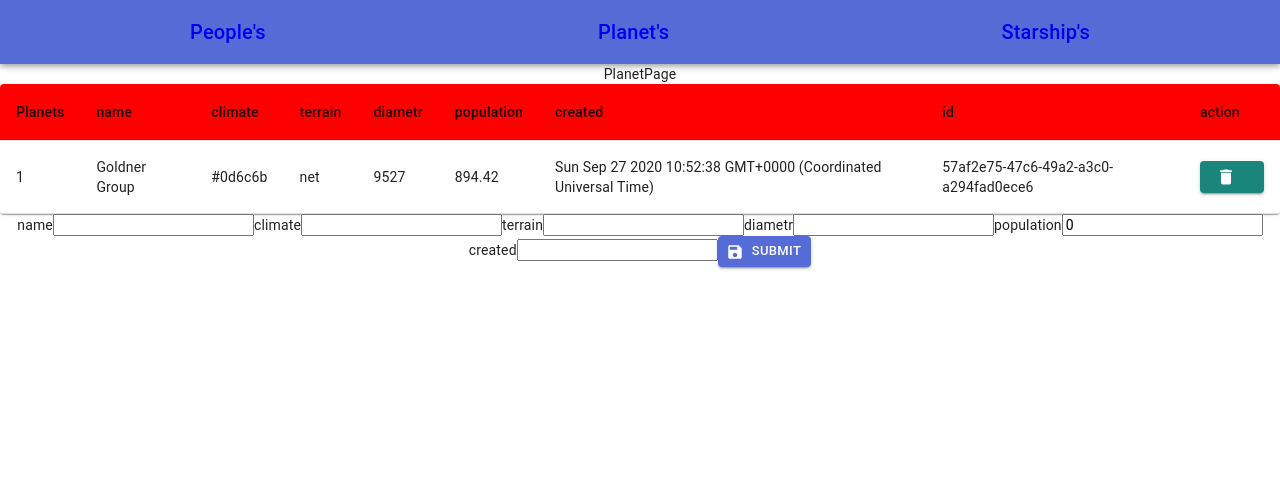
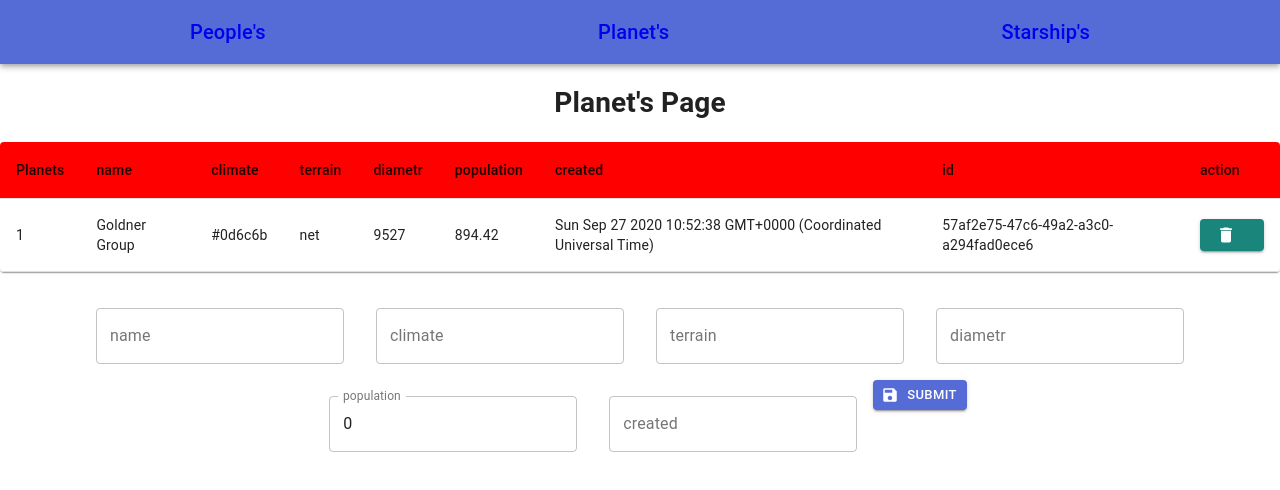
Before and after one commit to magnusducatuslt/task6, a React (Create React App) app: page /planets in a window 1280 px wide. Shown: the top 490 px of the page. Built offline with nearby package versions, Linux system fonts and the light colour scheme.

Commit message:
feat(fix): minor style fixes

```diff
--- a/src/components/common/Form.jsx
+++ b/src/components/common/Form.jsx
@@ -1,5 +1,21 @@
-import React, { useState } from "react";
-
-export const Form = ({ children, submit }) => {
-  return <form onSubmit={submit}>{children}</form>;
+import React from "react";
+import TextField from "@material-ui/core/TextField";
+import { Submit } from "./Submit";
+export const Form = ({ children, inputs, submit }) => {
+  return (
+    <form onSubmit={submit}>
+      {inputs.map((input, index) => (
+        <TextField
+          style={{ margin: "1rem" }}
+          key={`${Date.now()}/${index}/${input.name}`}
+          label={input.name}
+          variant="outlined"
+          value={input.value}
+          type={input.type}
+          onChange={input.onChange}
+        />
+      ))}
+      <Submit text={"Submit"} />
+    </form>
+  );
 };
--- a/src/components/pages/PeoplePage.jsx
+++ b/src/components/pages/PeoplePage.jsx
@@ -29,7 +29,9 @@ export const PeoplePage = ({ initialState, setNewState }) => {
   }));
   return (
     <div>
-      PeoplePage
+      <div>
+        <h1>People's Page</h1>
+      </div>
       {body.length > 0 ? (
         <Table
           body={body}
@@ -40,6 +42,7 @@ export const PeoplePage = ({ initialState, setNewState }) => {
           <h1>no records</h1>
         </div>
       )}
+      <br />
       <Form
         submit={(e) => {
           e.preventDefault();
@@ -49,48 +52,33 @@ export const PeoplePage = ({ initialState, setNewState }) => {
             { id: Faker.random.uuid(), first, last, handle },
           ]);
         }}
-      >
-        <label>
-          First:
-          <input
-            type="text"
-            name="first"
-            value={first}
-            onChange={(e) => {
-              e.preventDefault();
-              e.stopPropagation();
+        inputs={[
+          {
+            type: "text",
+            name: "first",
+            value: first,
+            onChange: (e) => {
               setFirst(e.target.value);
-            }}
-          />
-        </label>
-        <label>
-          Last:
-          <input
-            type="text"
-            name="last"
-            value={last}
-            onChange={(e) => {
-              e.preventDefault();
-              e.stopPropagation();
+            },
+          },
+          {
+            type: "text",
+            name: "last",
+            value: last,
+            onChange: (e) => {
               setLast(e.target.value);
-            }}
-          />
-        </label>
-        <label>
-          Handle:
-          <input
-            type="text"
-            name="handle"
-            value={handle}
-            onChange={(e) => {
-              e.preventDefault();
-              e.stopPropagation();
+            },
+          },
+          {
+            type: "text",
+            name: "handle",
+            value: handle,
+            onChange: (e) => {
               setHandle(e.target.value);
-            }}
-          />
-        </label>
-        <Submit text={"Submit"} />
-      </Form>
+            },
+          },
+        ]}
+      ></Form>
     </div>
   );
 };
--- a/src/components/pages/PlanetsPage.jsx
+++ b/src/components/pages/PlanetsPage.jsx
@@ -1,5 +1,5 @@
 import React, { useState } from "react";
-import { Table, Delete, Form, Submit, Input } from "../common";
+import { Table, Delete, Form } from "../common";
 import Faker from "faker";
 
 export const PlanetsPage = ({ initialState, setNewState }) => {
@@ -36,7 +36,9 @@ export const PlanetsPage = ({ initialState, setNewState }) => {
   }));
   return (
     <div>
-      PlanetPage
+      <div>
+        <h1>Planet's Page</h1>
+      </div>
       {planets.length > 0 ? (
         <Table
           body={planets}
@@ -57,6 +59,7 @@ export const PlanetsPage = ({ initialState, setNewState }) => {
           <h1>no records</h1>
         </div>
       )}
+      <br />
       <Form
         submit={(e) => {
           e.preventDefault();
@@ -74,75 +77,69 @@ export const PlanetsPage = ({ initialState, setNewState }) => {
             },
           ]);
         }}
-      >
-        <Input
-          label={"name"}
-          action={(e) => {
+        inputs={[
+          {
+            onChange: (e) => {
               e.preventDefault();
               e.stopPropagation();
               setName(e.target.value);
-          }}
-          type={"text"}
-          value={name}
-          name={"name"}
-        />
-        <Input
-          label={"climate"}
-          action={(e) => {
+            },
+            type: "text",
+            value: name,
+            name: "name",
+          },
+          {
+            onChange: (e) => {
               e.preventDefault();
               e.stopPropagation();
               setClimate(e.target.value);
-          }}
-          type={"text"}
-          value={climate}
-          name={"climate"}
-        />
-        <Input
-          label={"terrain"}
-          action={(e) => {
+            },
+            type: "text",
+            value: climate,
+            name: "climate",
+          },
+          {
+            onChange: (e) => {
               e.preventDefault();
               e.stopPropagation();
               setTerrain(e.target.value);
-          }}
-          type={"text"}
-          value={terrain}
-          name={"terrain"}
-        />
-        <Input
-          label={"diametr"}
-          action={(e) => {
+            },
+            type: "text",
+            value: terrain,
+            name: "terrain",
+          },
+          {
+            onChange: (e) => {
               e.preventDefault();
               e.stopPropagation();
               setDiametr(e.target.value);
-          }}
-          type={"text"}
-          value={diametr}
-          name={"diametr"}
-        />
-        <Input
-          label={"population"}
-          action={(e) => {
+            },
+            type: "text",
+            value: diametr,
+            name: "diametr",
+          },
+          {
+            onChange: (e) => {
               e.preventDefault();
               e.stopPropagation();
               setPopulation(e.target.value);
-          }}
-          type={"number"}
-          value={population}
-          name={"population"}
-        />
-        <Input
-          label={"created"}
-          action={(e) => {
+            },
+            type: "number",
+            value: population,
+            name: "population",
+          },
+          {
+            onChange: (e) => {
               e.preventDefault();
               e.stopPropagation();
               setCreated(e.target.value);
-          }}
-          type={"text"}
-          value={created}
-          name={"created"}
-        />
-        <Submit text={"Submit"} />
-      </Form>
+            },
+            type: "text",
+            value: created,
+            name: "created",
+          },
+        ]}
+      ></Form>
     </div>
   );
 };
--- a/src/components/pages/StarshipsPage.jsx
+++ b/src/components/pages/StarshipsPage.jsx
@@ -29,7 +29,9 @@ export const StarshipsPage = ({ initialState, setNewState }) => {
   }));
   return (
     <div>
-      PlanetPage
+      <div>
+        <h1>Starship's Page</h1>
+      </div>
       {ships.length > 0 ? (
         <Table
           body={ships}
@@ -40,6 +42,7 @@ export const StarshipsPage = ({ initialState, setNewState }) => {
           <h1>no records</h1>
         </div>
       )}
+      <br />
       <Form
         submit={(e) => {
           e.preventDefault();
@@ -54,42 +57,39 @@ export const StarshipsPage = ({ initialState, setNewState }) => {
             },
           ]);
         }}
-      >
-        <Input
-          label={"name"}
-          action={(e) => {
+        inputs={[
+          {
+            onChange: (e) => {
               e.preventDefault();
               e.stopPropagation();
               setName(e.target.value);
-          }}
-          type={"text"}
-          value={name}
-          name={"name"}
-        />
-        <Input
-          label={"speed"}
-          action={(e) => {
+            },
+            type: "text",
+            value: name,
+            name: "name",
+          },
+          {
+            onChange: (e) => {
               e.preventDefault();
               e.stopPropagation();
               setSpeed(e.target.value);
-          }}
-          type={"number"}
-          value={speed}
-          name={"speed"}
-        />
-        <Input
-          label={"owner"}
-          action={(e) => {
+            },
+            type: "number",
+            value: speed,
+            name: "speed",
+          },
+          {
+            onChange: (e) => {
               e.preventDefault();
               e.stopPropagation();
               setOwner(e.target.value);
-          }}
-          type={"text"}
-          value={owner}
-          name={"owner"}
-        />
-        <Submit text={"Submit"} />
-      </Form>
+            },
+            type: "text",
+            value: owner,
+            name: "owner",
+          },
+        ]}
+      ></Form>
     </div>
   );
 };
```
Lines whose indentation alone changed are shown as unchanged.
